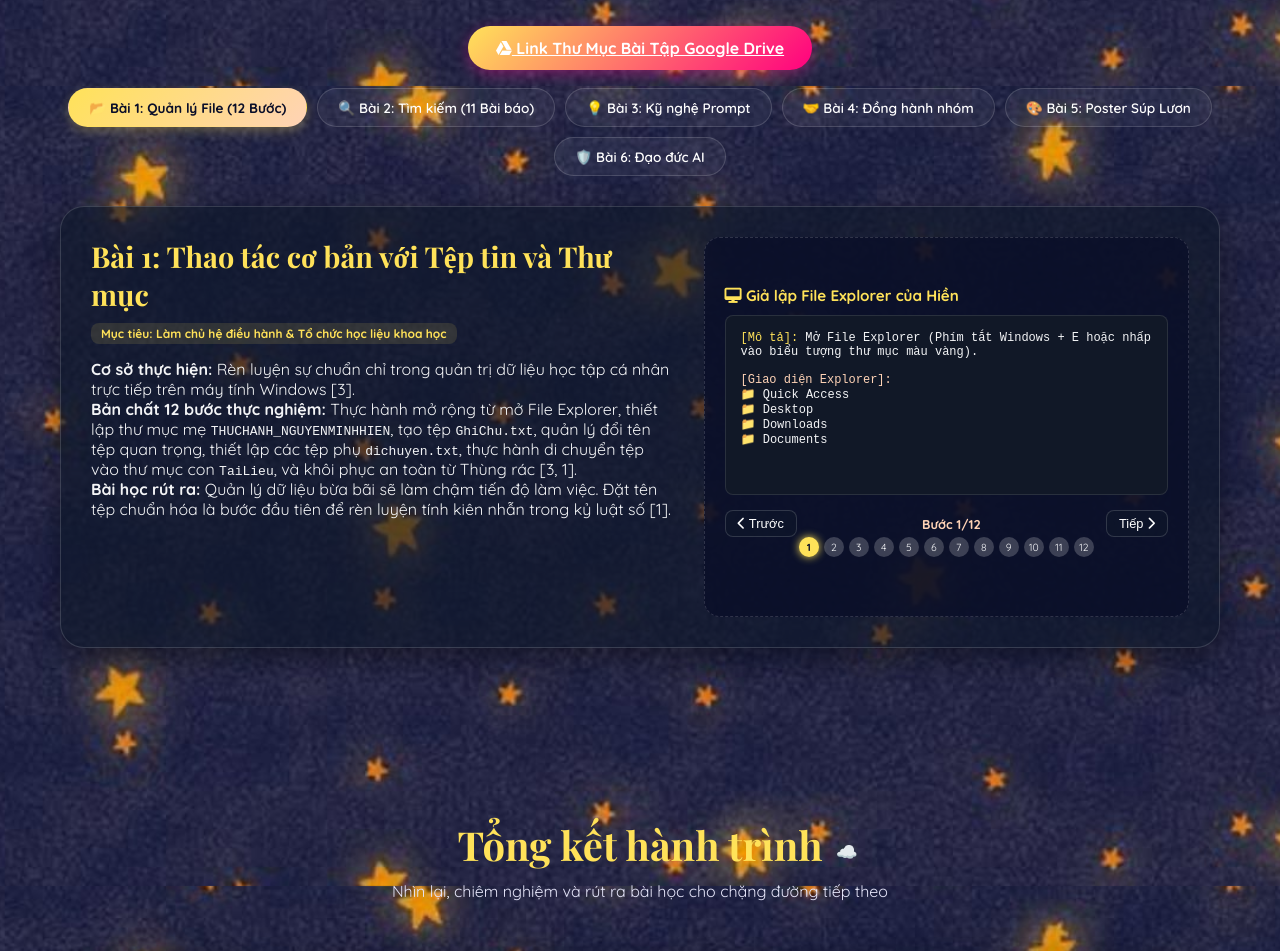
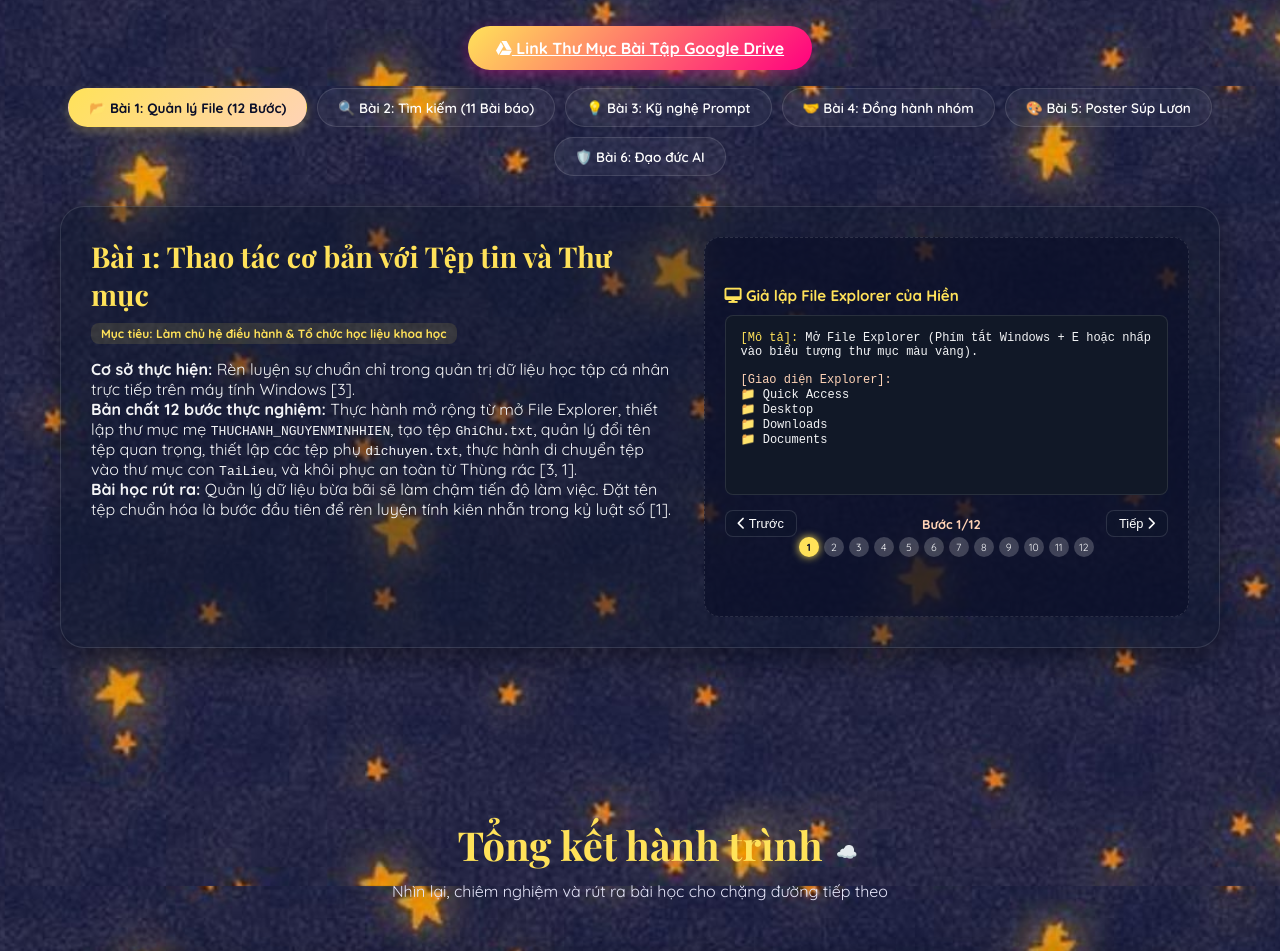
Before and after one commit to sonff69/NguyenMinhHien, a plain HTML site: page index.html in a window 1280 px wide. Shown: the part 1514-2465 px from the top of the page. Drawn offline with nearby package versions, Linux system fonts and the light colour scheme; a web font is replaced by a local one.

Commit message:
Update index.html

```diff
--- a/index.html
+++ b/index.html
@@ -3,7 +3,7 @@
 <head>
     <meta charset="UTF-8">
     <meta name="viewport" content="width=device-width, initial-scale=1.0">
-    <title>Minh Hiền's Digital Portfolio ✨</title>
+    <title>Nguyễn Minh Hiền Portfolio</title>
     <!-- Google Fonts & FontAwesome Icons -->
     <link href="https://fonts.googleapis.com/css2?family=Quicksand:wght@400;600;700&family=Playfair+Display:ital,wght@0,600;0,700;1,400&display=swap" rel="stylesheet">
     <link rel="stylesheet" href="https://cdnjs.cloudflare.com/ajax/libs/font-awesome/6.4.0/css/all.min.css">
@@ -14,8 +14,8 @@
             --pastel-lavender: #e6e6fa;
             --star-gold: #ffe259;
             --accent-pink: #ffd3b6;
-            --glass-bg: rgba(15, 23, 42, 0.65);
-            --glass-border: rgba(255, 255, 255, 0.15);
+            --glass-bg: rgba(15, 23, 42, 0.45);
+            --glass-border: rgba(255, 255, 255, 0.12);
             --text-light: #f3f4f6;
         }
 
@@ -35,6 +35,16 @@
             color: var(--text-light);
             overflow-x: hidden;
             position: relative;
+        }
+
+        /* Ambient radial overlay */
+        body::before {
+            content: '';
+            position: fixed;
+            top: 0; left: 0; right: 0; bottom: 0;
+            background: radial-gradient(circle at 50% 50%, rgba(13, 18, 48, 0.45) 0%, rgba(10, 14, 41, 0.9) 100%);
+            z-index: -2;
+            pointer-events: none;
         }
 
         /* Interactive Custom Cursor Trails */
@@ -401,7 +411,7 @@
         }
 
         .sim-container {
-            background: rgba(10, 14, 41, 0.8);
+            background: rgba(10, 14, 41, 0.65);
             border: 1px dashed var(--glass-border);
             border-radius: 16px;
             padding: 20px;
```
